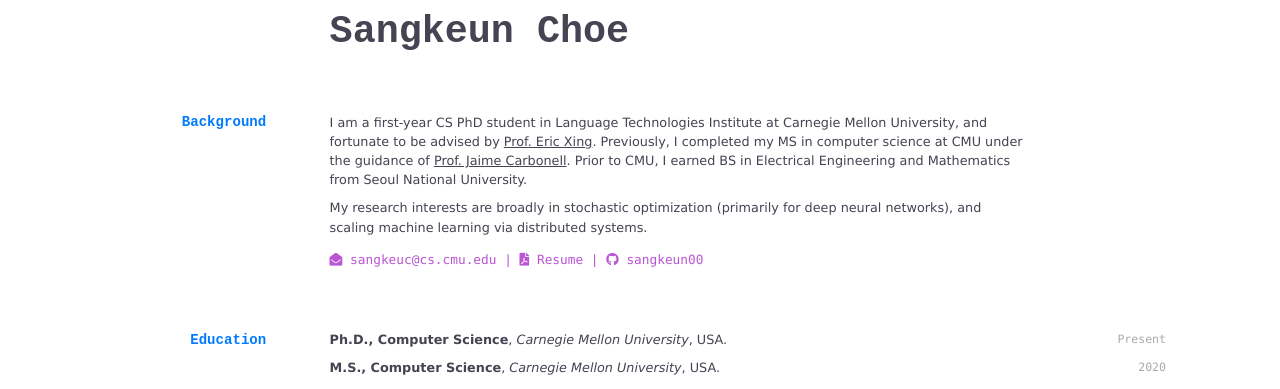
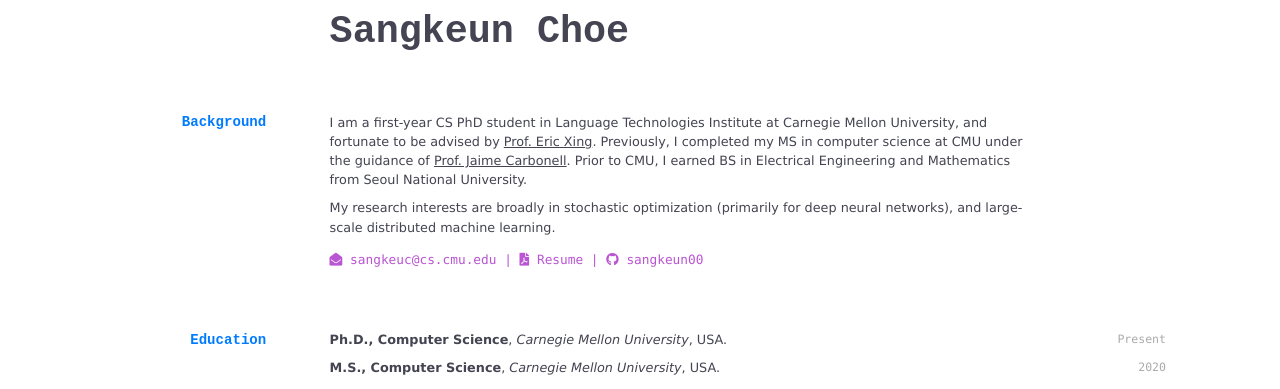
Before and after one commit to sangkeun00/sangkeun00.github.io, a Jekyll site: the page built from index.md, in a window 1280 px wide and 1400 px high. Shown: the top 389 px of the window. Built offline with Jekyll 4.4.1, drawn with Linux system fonts in a browser that asks for light colours; nearby versions of some CDN libraries; a style sheet for code colours, icons or effects is not loaded; some of the changed text lies outside the part shown.

Commit message:
add Betty

```diff
--- a/index.md
+++ b/index.md
@@ -7,13 +7,13 @@
 ## Background
 I am a first-year CS PhD student in Language Technologies Institute at Carnegie Mellon University, and fortunate to be advised by <a href="http://www.cs.cmu.edu/~epxing/">Prof. Eric Xing</a>. Previously, I completed my MS in computer science at CMU under the guidance of <a href="https://www.cs.cmu.edu/~jgc/">Prof. Jaime Carbonell</a>. Prior to CMU, I earned BS in Electrical Engineering and Mathematics from Seoul National University.
 
-My research interests are broadly in stochastic optimization (primarily for deep neural networks), and scaling machine learning via distributed systems.
+My research interests are broadly in stochastic optimization (primarily for deep neural networks), and large-scale distributed machine learning.
 
 <!--<a href="sangkeuc@cs.cmu.edu">sangkeuc@cs.cmu.edu</a>-->
 
 <div id="webaddress">
   <a href="mailto:sangkeuc@cs.cmu.edu"><i class="fa fa-envelope-open"></i> sangkeuc@cs.cmu.edu</a> |
-  <a href="resume.pdf"><i class="fas fa-file-pdf"></i> Resume</a> |
+  <a href="./assets/resume.pdf"><i class="fas fa-file-pdf"></i> Resume</a> |
   <a href="https://github.com/sangkeun00"><i class="fab fa-github"></i> sangkeun00</a>
   <!--<a href="https://sangkeun00.github.io"><i class="fas fa-home"></i> sangkeun00.github.io</a>-->
   <!--<a href="https://twitter.com/dave_whipp"><i class="fab fa-twitter"></i> @dave_whipp</a>-->
@@ -87,6 +87,8 @@
 
 ## Miscellaneous
 
-I spend a lot of time with my bernedoodle puppy, Betty. (<a href="https://www.instagram.com/bettyberry___"><i class="fab fa-instagram"></i> bettyberry</a>)
+When I am not working, I spend most of my time playing with my lil pupper, Betty. (<a href="https://www.instagram.com/bettyberry___" style="color:#BA55D3; text-decoration:none"><i class="fab fa-instagram"></i> bettyberry___</a>)
 
-<br/>Last updated: Octoboer 2020<br/><br/>
+<img src="./assets/betty.jpg" alt="betty" width="53%" height="auto">
+
+<br/>Last updated: October 2020<br/><br/>
```
Also changed, not shown: 3 other files.
